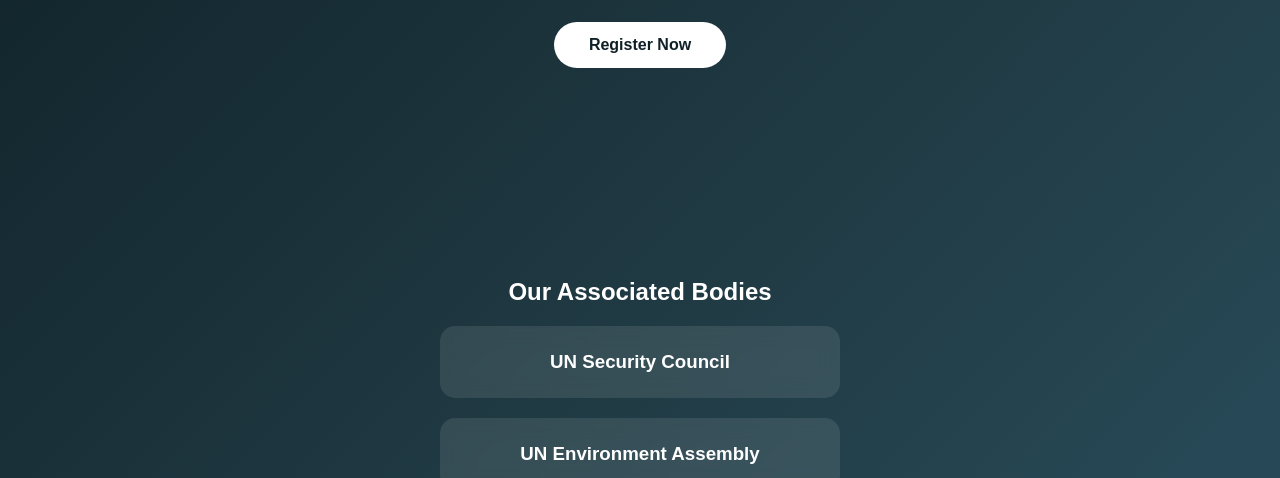
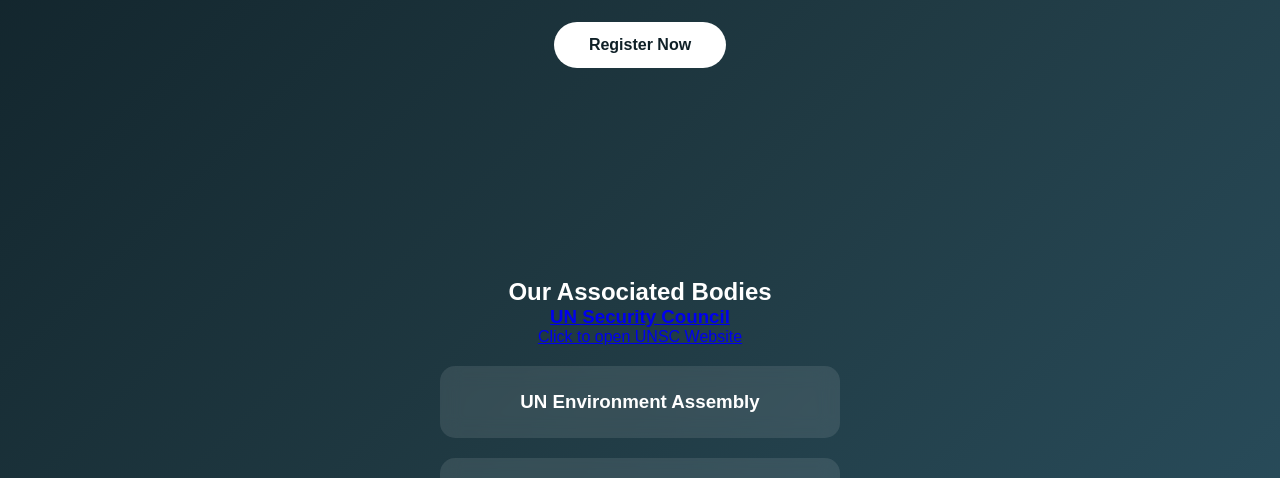
Before and after one commit to sanukasasvidu3/VidMUN, a plain HTML site: page index.html in a window 1280 px wide. Shown: the part 307-785 px from the top of the page. Drawn offline with Linux system fonts and the light colour scheme.

Commit message:
Add link and description for UN Security Council
Updated UN Security Council section to include a link and description.

Signed-off-by: sanukasasvidu3 <sanukasasvidu3@gmail.com>

```diff
--- a/index.html
+++ b/index.html
@@ -101,7 +101,12 @@
 <section>
     <h2>Our Associated Bodies</h2>
 
-    <div class="card"><h3>UN Security Council</h3></div>
+<a href="https://www.un.org/securitycouncil/" target="_blank">
+    <div>
+        <h3>UN Security Council</h3>
+        <p>Click to open UNSC Website</p>
+    </div>
+</a>
     <div class="card"><h3>UN Environment Assembly</h3></div>
     <div class="card"><h3>UNESCO</h3></div>
     <div class="card"><h3>UNODC</h3></div>
```
